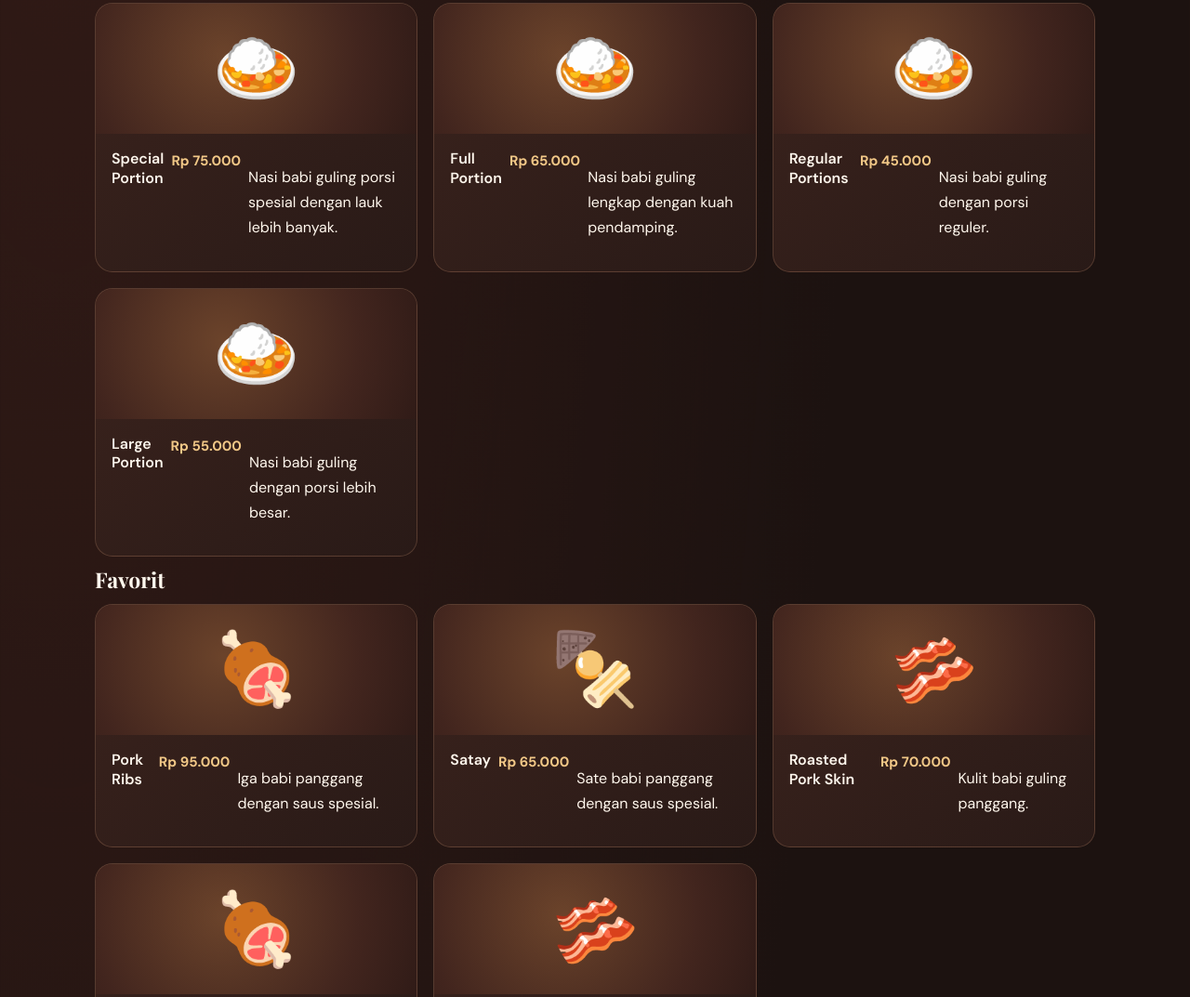
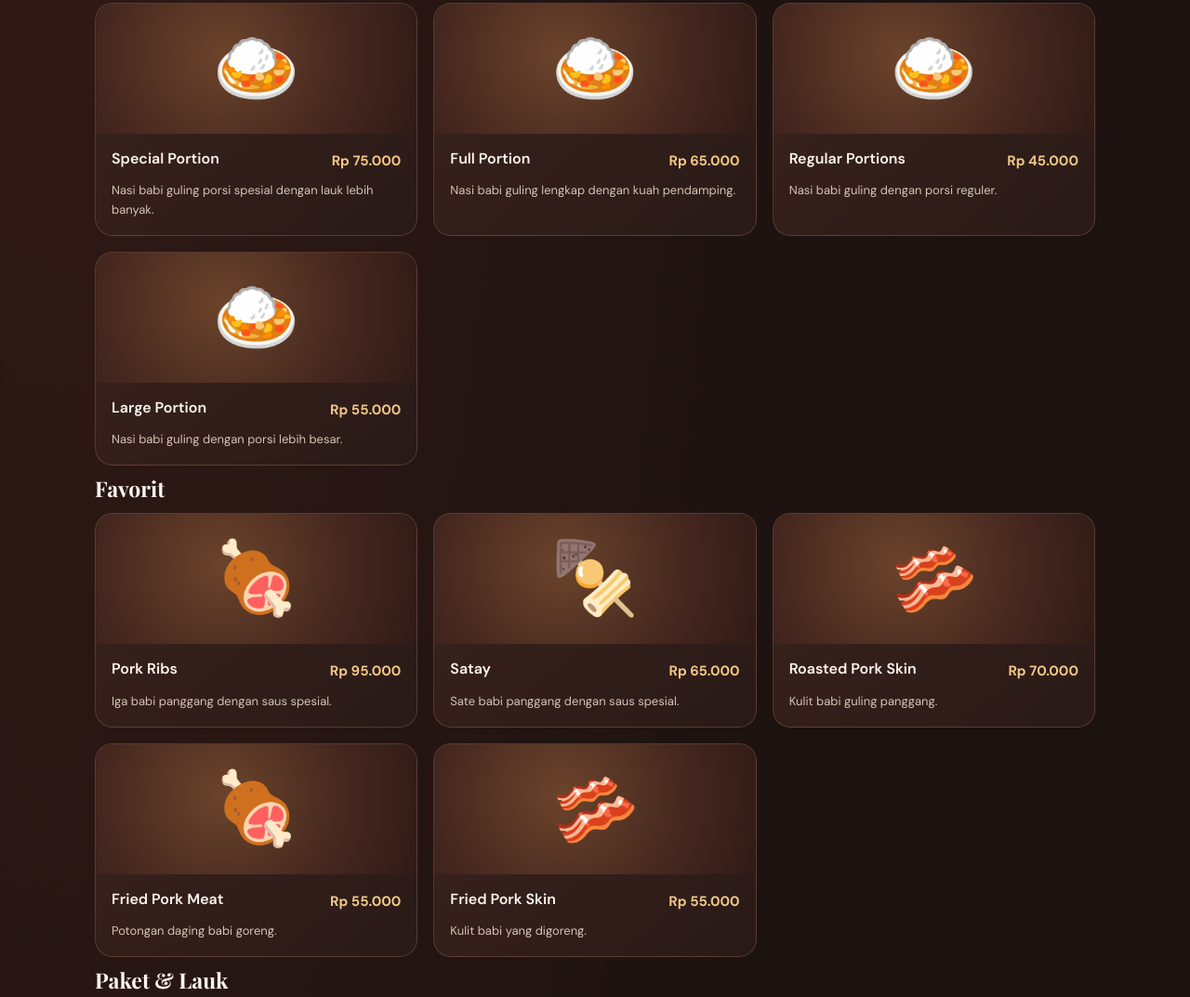
Before and after one commit to BlackSouthAsianPenguin/Ibu-Gendut, a plain HTML site: page index.html in a window 1280 px wide. Shown: the part 1757-2830 px from the top of the page at 93% size. Drawn offline with nearby package versions, Linux system fonts and the light colour scheme.

Commit message:
Style multilingual menu descriptions under prices

```diff
--- a/css/styles.css
+++ b/css/styles.css
@@ -46,3 +46,9 @@
 @media(max-width:580px){.menu-product-grid{gap:10px}.menu-product-art{height:105px;font-size:48px}.menu-product-detail{display:block;padding:12px}.menu-product h4{max-width:none;font-size:13px;margin-bottom:7px}.menu-price{font-size:14px}}
 
 .menu-product-art{overflow:hidden}.menu-product-art img{width:100%;height:100%;object-fit:cover;display:block}
+
+/* Descriptions beneath each menu item */
+.menu-product-detail{display:grid;grid-template-columns:minmax(0,1fr) auto;align-items:start;column-gap:12px;row-gap:9px}
+.menu-product h4{max-width:none;min-width:0}
+.menu-product-description{grid-column:1/-1;color:#d7c2b5;font:400 13px/1.55 'DM Sans',sans-serif;margin:0}
+@media(max-width:580px){.menu-product-detail{display:grid;grid-template-columns:minmax(0,1fr);gap:7px}.menu-product-description{grid-column:1;font-size:12px;line-height:1.45}}
```
